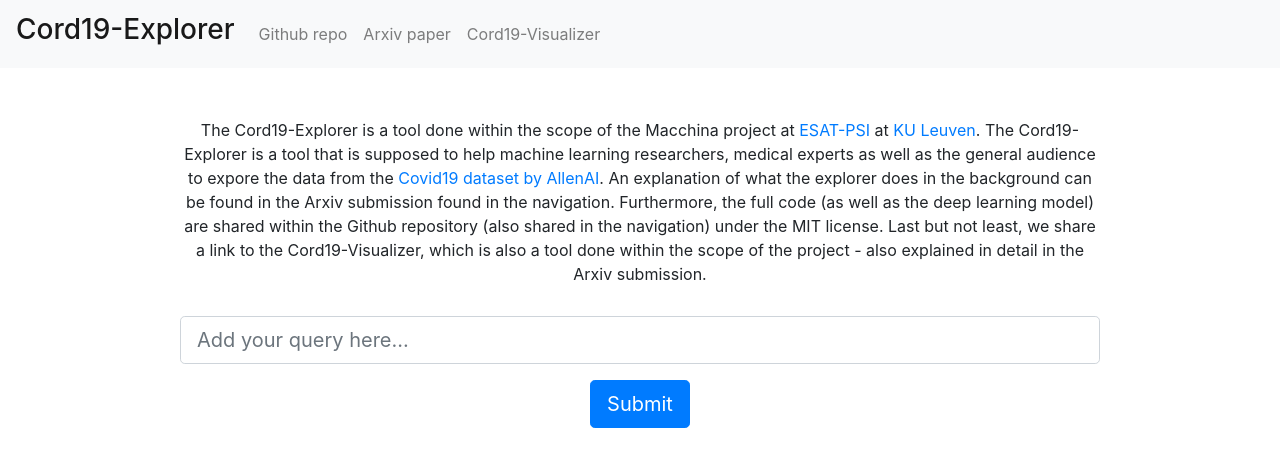
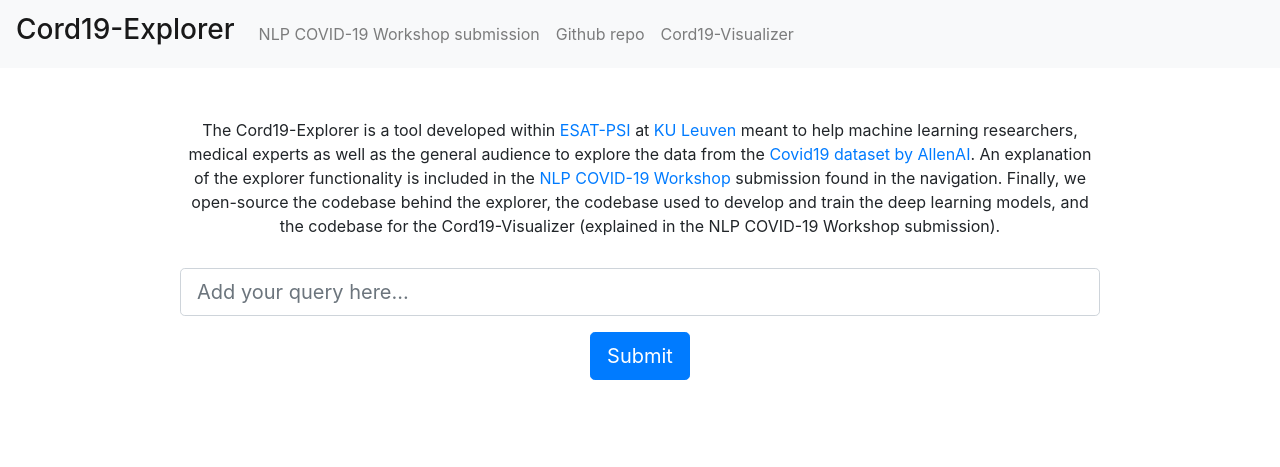
Before and after one commit to gorjanradevski/cord19-explorer, a Flask app: template app/templates/index.html in a window 1280 px wide. Shown: the top 467 px of the page. Run offline with Flask 2, Linux system fonts and the light colour scheme; the template is opened without the code that fills it: values that come from a table or form of the project are taken from there, others are empty; some libraries are stand-ins or nearby versions.

Commit message:
updated the links

```diff
--- a/app/templates/index.html
+++ b/app/templates/index.html
@@ -29,11 +29,12 @@
         <div class="collapse navbar-collapse" id="navbarSupportedContent">
             <ul class="navbar-nav mr-auto">
                 <li class="nav-item">
+                    <a class="nav-link" href="https://openreview.net/group?id=aclweb.org/ACL/2020/Workshop/NLP-COVID"
+                        target="_blank">NLP COVID-19 Workshop submission</a>
+                </li>
+                <li class="nav-item">
                     <a class="nav-link" href="https://github.com/gorjanradevski/cord19-explorer" target="_blank">Github
                         repo</a>
-                </li>
-                <li class="nav-item">
-                    <a class="nav-link" href="#" target="_blank">Arxiv paper</a>
                 </li>
                 <li class="nav-item">
                     <a class="nav-link" href="https://github.com/dusangrujicic/cord19-visualizer"
@@ -47,21 +48,19 @@
     <div class="container main-content">
         <div class="row">
             <div class="col-md-10 offset-md-1">
-                <p class="main-text text-center">The Cord19-Explorer is a tool done within the
-                    scope of the Macchina project at <a href="https://www.esat.kuleuven.be/psi"
-                        target="_blank">ESAT-PSI</a> at <a href="https://www.kuleuven.be/kuleuven/" target="_blank">KU
-                        Leuven</a>. The
-                    Cord19-Explorer is a tool that is supposed to help machine learning researchers, medical
-                    experts as well as the general audience to expore the data from
+                <p class="main-text text-center">The Cord19-Explorer is a tool developed within <a
+                        href="https://www.esat.kuleuven.be/psi" target="_blank">ESAT-PSI</a> at <a
+                        href="https://www.kuleuven.be/kuleuven/" target="_blank">KU
+                        Leuven</a> meant to help machine learning researchers, medical
+                    experts as well as the general audience to explore the data from
                     the <a href="https://www.kaggle.com/allen-institute-for-ai/CORD-19-research-challenge"
-                        target="_blank">Covid19 dataset by AllenAI</a>. An explanation of what the explorer
-                    does in the background can be found in the Arxiv submission found in
-                    the navigation. Furthermore, the full code (as well as the deep
-                    learning model) are shared within the Github repository (also
-                    shared in the navigation) under the MIT license. Last but not least,
-                    we share a link to the Cord19-Visualizer, which is also a tool done
-                    within the scope of the project - also explained in detail in the
-                    Arxiv submission.
+                        target="_blank">Covid19 dataset by AllenAI</a>. An explanation of the explorer functionality is
+                    included in the <a href="https://www.nlpcovid19workshop.org/" target="_blank">NLP COVID-19
+                        Workshop</a> submission found in
+                    the navigation. Finally, we open-source the codebase behind the explorer, the
+                    codebase used to develop and train the deep learning models, and the codebase for the
+                    Cord19-Visualizer (explained in the NLP COVID-19 Workshop submission).
+
                 </p>
                 <form action="" method="post" novalidate>
                     <div class="form-group">
```
Also changed, not shown: README.md.
